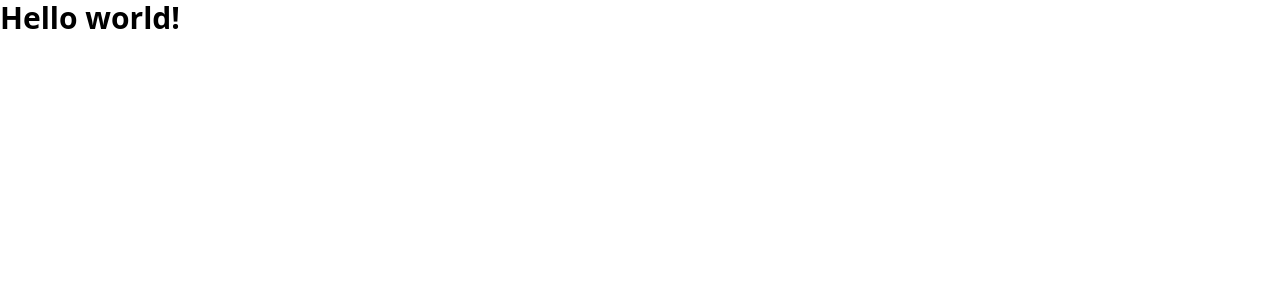
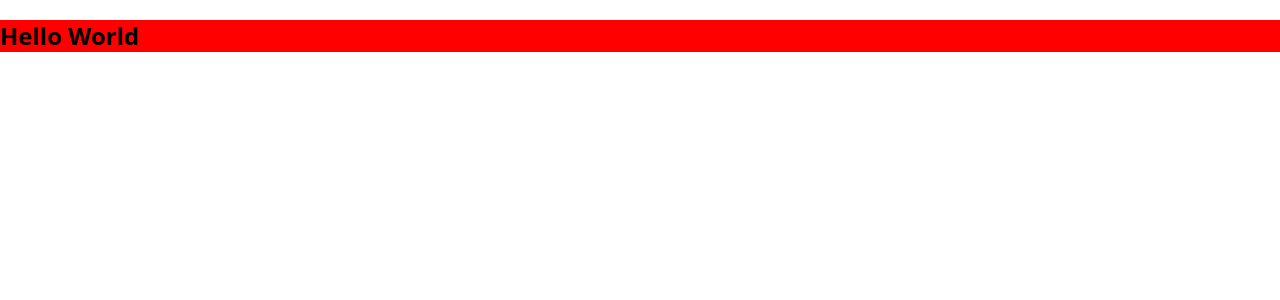
Before and after one commit to mulraj208/react-directory-page, a React (Create React App) app: page / in a window 1280 px wide. Shown: the top 300 px of the page. Built offline with nearby package versions, Linux system fonts and the light colour scheme.

Commit message:
Sass Setup

```diff
--- a/package.json
+++ b/package.json
@@ -9,6 +9,7 @@
     "react": "^17.0.2",
     "react-dom": "^17.0.2",
     "react-scripts": "5.0.0",
+    "sass": "^1.45.2",
     "web-vitals": "^2.1.2"
   },
   "scripts": {
--- a/src/App.js
+++ b/src/App.js
@@ -1,8 +1,10 @@
+import './scss/app.scss';
+
 function App() {
   return (
     <div className="app">
-      <h1 className="text-3xl font-bold">
-        Hello world!
+      <h1 className="font-euclidcircularb font-bold text-2xl leading-32px text-black mt-2 mb-4 whitespace-normal md:mt-2 md:mb-6 md:text-32px md:leading-40px px-15px">
+        Hello World
       </h1>
     </div>
   );
--- /dev/null
+++ b/src/scss/app.scss
@@ -0,0 +1,6 @@
+$custom-color: red;
+
+.app {
+  background-color: $custom-color;
+  @apply  mt-5;
+}
```
Also changed, not shown: 1 other file (tests, documents, lock files or other folders).
